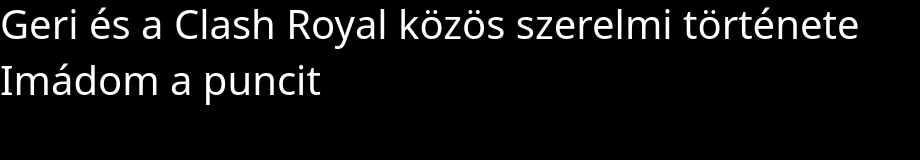
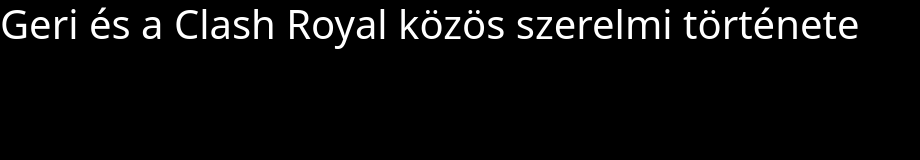
Before and after one commit to Gergo0880/clash-royal-html, a plain HTML site: page index.html in a window 1280 px wide. Shown: the whole page, without its empty margins (0-920 px from the left). Drawn offline with nearby package versions, Linux system fonts and the light colour scheme.

Commit message:
Update index.html

```diff
--- a/index.html
+++ b/index.html
@@ -11,6 +11,5 @@
 </head>
 <body>
     <h1>Geri és a Clash Royal közös szerelmi története</h1>
-    <h1>Imádom a puncit</h1>
 </body>
 </html>
```
